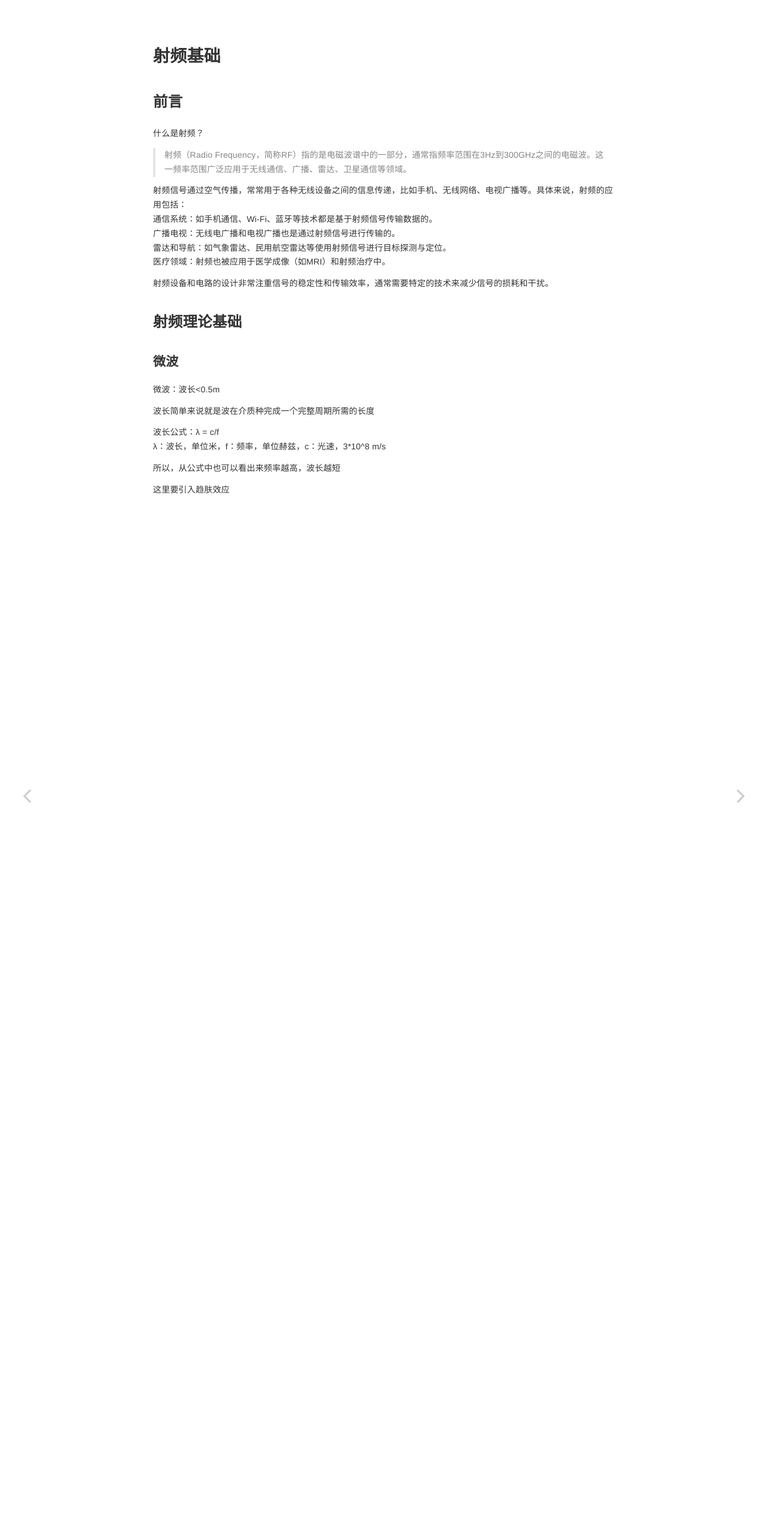
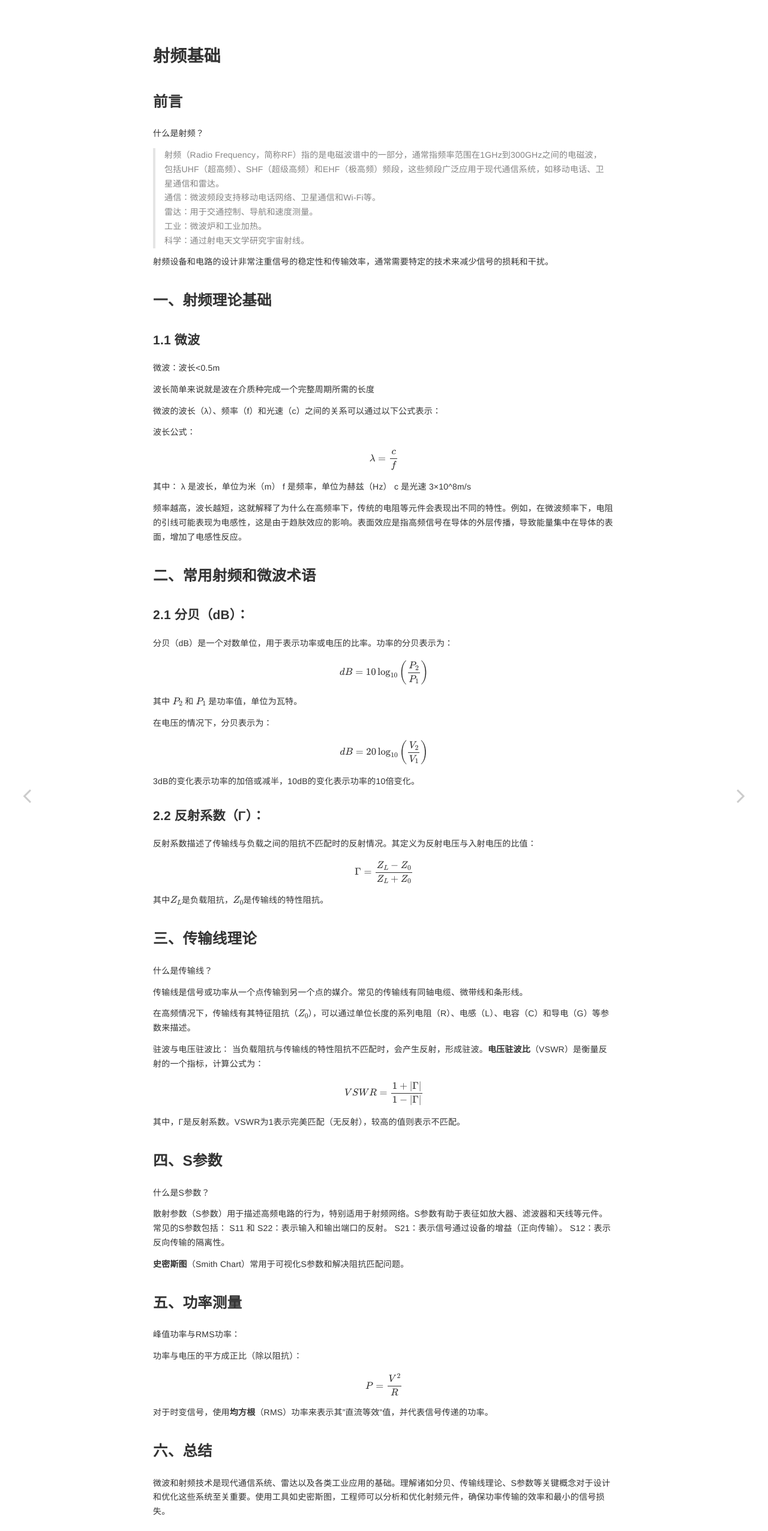
Before and after one commit to YooyoJin/yooyojin.github.io, a Jekyll site: the page built from _posts/2024-11-04-rf.md, in a window 1280 px wide. Shown: the whole page at 60% size. Built offline with Jekyll 4.4.1, drawn with Linux system fonts in a browser that asks for light colours.

Commit message:
<feature> 增加射频基础相关内容总结

```diff
--- a/_posts/2024-11-04-rf.md
+++ b/_posts/2024-11-04-rf.md
@@ -11,27 +11,94 @@ layout: post
 
 什么是射频？
 
-> 射频（Radio Frequency，简称RF）指的是电磁波谱中的一部分，通常指频率范围在3Hz到300GHz之间的电磁波。这一频率范围广泛应用于无线通信、广播、雷达、卫星通信等领域。
-
-射频信号通过空气传播，常常用于各种无线设备之间的信息传递，比如手机、无线网络、电视广播等。具体来说，射频的应用包括：
-通信系统：如手机通信、Wi-Fi、蓝牙等技术都是基于射频信号传输数据的。
-广播电视：无线电广播和电视广播也是通过射频信号进行传输的。
-雷达和导航：如气象雷达、民用航空雷达等使用射频信号进行目标探测与定位。
-医疗领域：射频也被应用于医学成像（如MRI）和射频治疗中。
+> 射频（Radio Frequency，简称RF）指的是电磁波谱中的一部分，通常指频率范围在1GHz到300GHz之间的电磁波，包括UHF（超高频）、SHF（超级高频）和EHF（极高频）频段，这些频段广泛应用于现代通信系统，如移动电话、卫星通信和雷达。
+通信：微波频段支持移动电话网络、卫星通信和Wi-Fi等。
+雷达：用于交通控制、导航和速度测量。
+工业：微波炉和工业加热。
+科学：通过射电天文学研究宇宙射线。
 
 射频设备和电路的设计非常注重信号的稳定性和传输效率，通常需要特定的技术来减少信号的损耗和干扰。
 
-## 射频理论基础
+## 一、射频理论基础
 
-### 微波
+### 1.1 微波
 
 微波：波长<0.5m
 
 波长简单来说就是波在介质种完成一个完整周期所需的长度
 
-波长公式：λ = c/f
-λ：波长，单位米，f：频率，单位赫兹，c：光速，3*10^8 m/s
+微波的波长（λ）、频率（f）和光速（c）之间的关系可以通过以下公式表示：
 
-所以，从公式中也可以看出来频率越高，波长越短
+波长公式：
 
-这里要引入趋肤效应
+$$λ=\frac{c}{f}$$
+
+其中：
+    λ 是波长，单位为米（m）
+    f 是频率，单位为赫兹（Hz）
+    c 是光速 3×10^8m/s
+
+频率越高，波长越短，这就解释了为什么在高频率下，传统的电阻等元件会表现出不同的特性。例如，在微波频率下，电阻的引线可能表现为电感性，这是由于趋肤效应的影响。表面效应是指高频信号在导体的外层传播，导致能量集中在导体的表面，增加了电感性反应。
+
+## 二、常用射频和微波术语
+
+### 2.1 分贝（dB）：
+
+分贝（dB）是一个对数单位，用于表示功率或电压的比率。功率的分贝表示为：
+
+$$dB=10\log_{10}\left(\frac{P_{2}}{P_{1}}\right)$$
+
+其中 $P_{2}$ 和 $P_{1}$ 是功率值，单位为瓦特。
+
+在电压的情况下，分贝表示为：
+
+$$dB=20\log_{10}\left(\frac{V_{2}}{V_{1}}\right)$$
+
+3dB的变化表示功率的加倍或减半，10dB的变化表示功率的10倍变化。
+
+### 2.2 反射系数（Γ）：
+
+反射系数描述了传输线与负载之间的阻抗不匹配时的反射情况。其定义为反射电压与入射电压的比值：
+
+$$\Gamma=\frac{Z_{L}-Z_{0}}{Z_{L}+Z_{0}}$$
+
+其中$Z_{L}$是负载阻抗，$Z_{0}$是传输线的特性阻抗。
+
+## 三、传输线理论
+
+什么是传输线？
+
+传输线是信号或功率从一个点传输到另一个点的媒介。常见的传输线有同轴电缆、微带线和条形线。
+
+在高频情况下，传输线有其特征阻抗（$Z_{0}$），可以通过单位长度的系列电阻（R）、电感（L）、电容（C）和导电（G）等参数来描述。
+
+驻波与电压驻波比：
+当负载阻抗与传输线的特性阻抗不匹配时，会产生反射，形成驻波。**电压驻波比**（VSWR）是衡量反射的一个指标，计算公式为：
+
+$$VSWR=\frac{1+\lvert\Gamma\rvert}{1-\lvert\Gamma\rvert}$$
+
+其中，Γ是反射系数。VSWR为1表示完美匹配（无反射），较高的值则表示不匹配。
+
+## 四、S参数
+
+什么是S参数？
+
+散射参数（S参数）用于描述高频电路的行为，特别适用于射频网络。S参数有助于表征如放大器、滤波器和天线等元件。常见的S参数包括：
+    S11 和 S22：表示输入和输出端口的反射。
+    S21：表示信号通过设备的增益（正向传输）。
+    S12：表示反向传输的隔离性。
+
+**史密斯图**（Smith Chart）常用于可视化S参数和解决阻抗匹配问题。
+
+## 五、功率测量
+
+峰值功率与RMS功率：
+
+功率与电压的平方成正比（除以阻抗）：
+
+$$P=\frac{V^2}{R} $$
+
+对于时变信号，使用**均方根**（RMS）功率来表示其"直流等效"值，并代表信号传递的功率。
+
+## 六、总结
+微波和射频技术是现代通信系统、雷达以及各类工业应用的基础。理解诸如分贝、传输线理论、S参数等关键概念对于设计和优化这些系统至关重要。使用工具如史密斯图，工程师可以分析和优化射频元件，确保功率传输的效率和最小的信号损失。
```
